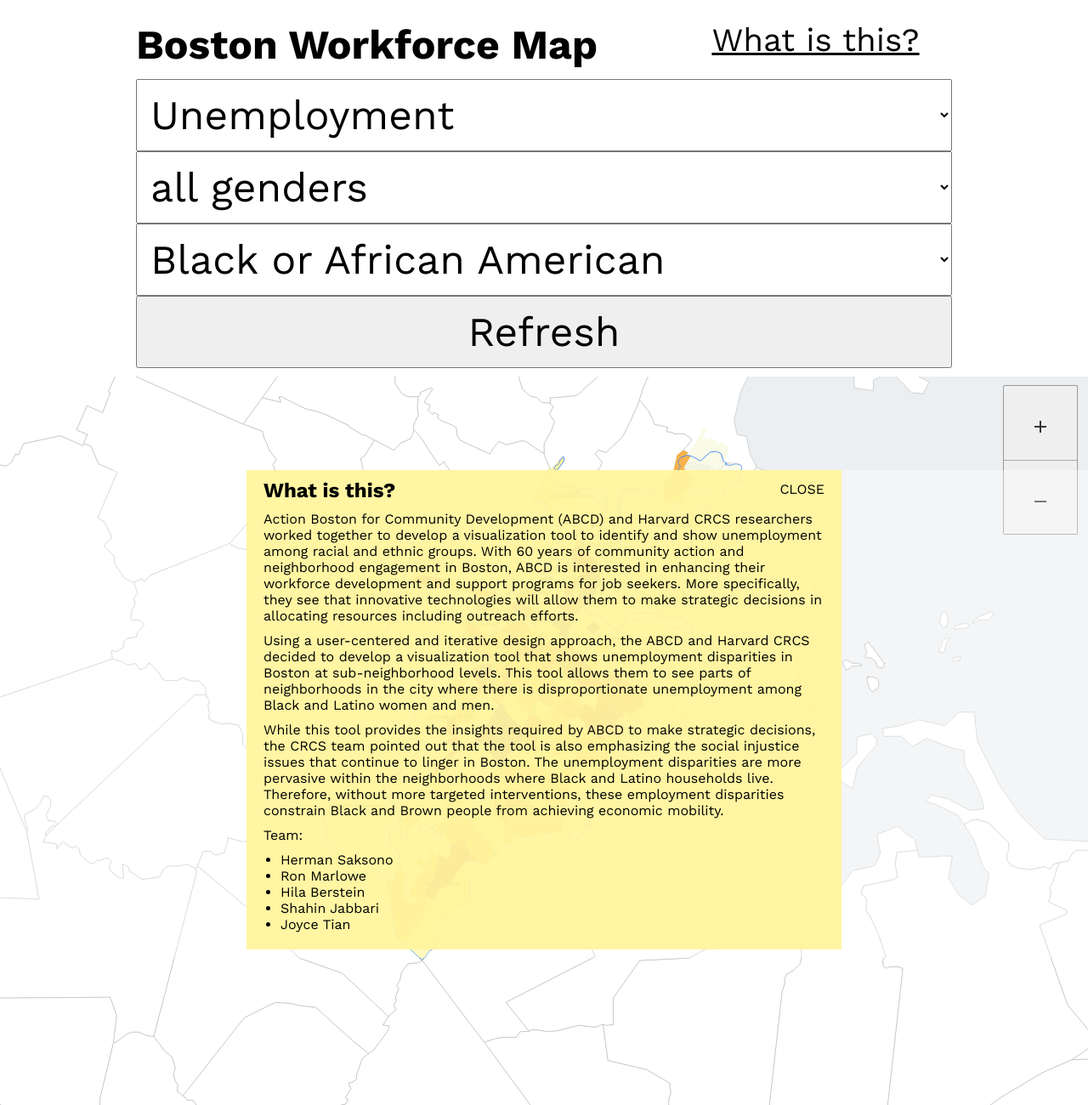
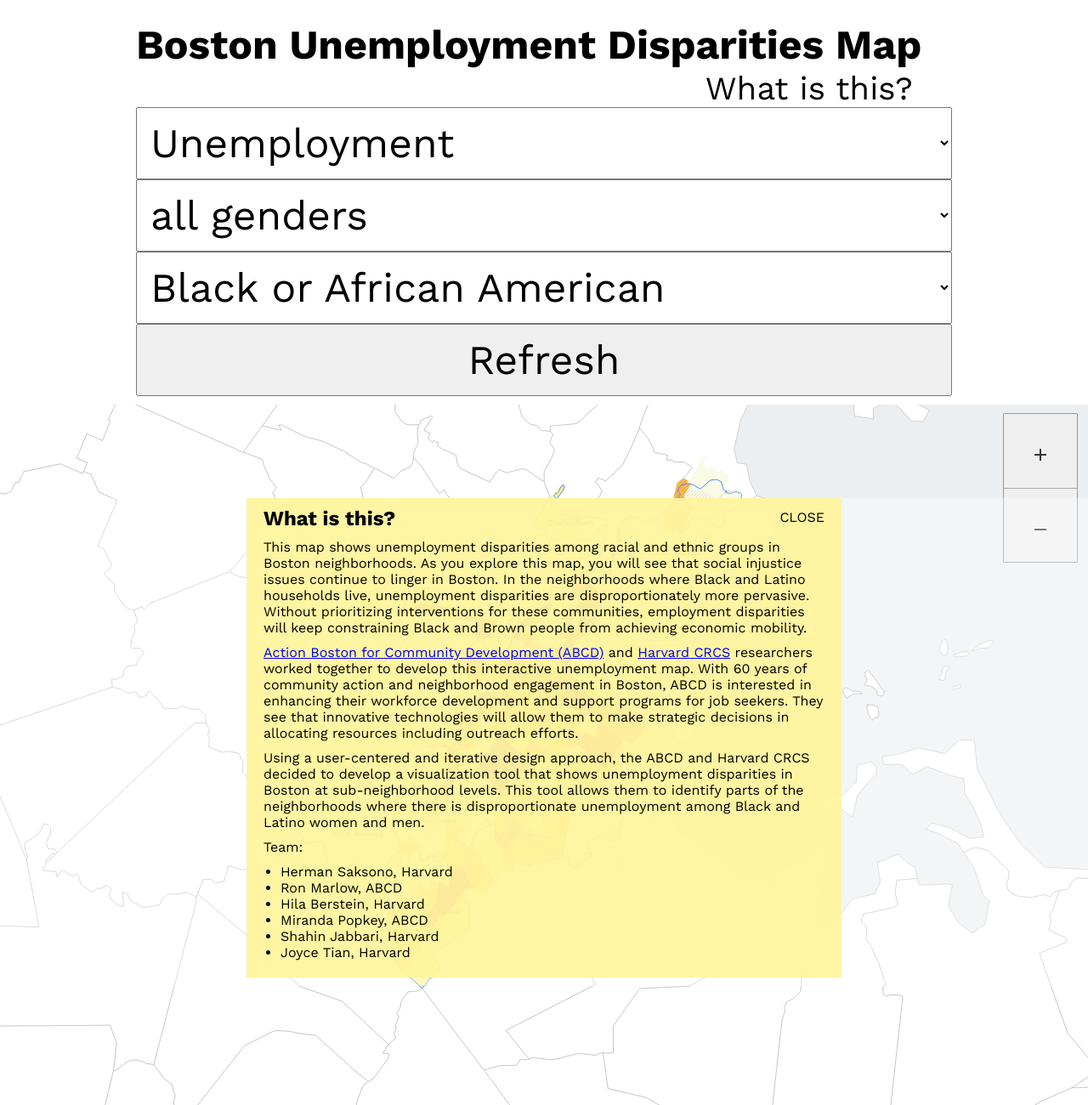
Before and after one commit to hermansaksono/boston_unemployment_vis, a plain HTML site: page index.html in a window 1280 px wide. Shown: the top 1300 px of the page at 85% size. Drawn offline with nearby package versions, Linux system fonts and the light colour scheme.

Commit message:
change the text of the about box

```diff
--- a/index.html
+++ b/index.html
@@ -15,7 +15,7 @@
 <body>
     <header>
         <section class="mapFilter">
-            <h1>Boston Workforce Map <span class="about"><a href="#" id="whatIsThisButton">What is this?</a></span></h1>
+            <h1>Boston Unemployment Disparities Map <span class="about"><a href="#" id="whatIsThisButton">What is this?</a></span></h1>
             <select id="selectDataType">
                 <option value="unemployment">Unemployment</option>
                 <option value="not_in_labor_force">Not participating in labor force</option>
@@ -43,21 +43,21 @@
                 <h2>What is this?</h2>
                 <a href="#" id="aboutCloseButton" class="closeButton">Close</a>
                 <p>
-                    Action Boston for Community Development (ABCD) and Harvard CRCS researchers worked together to develop a visualization tool to identify and show unemployment among racial and ethnic groups. With 60 years of community action and neighborhood engagement in Boston, ABCD is interested in enhancing their workforce development and support programs for job seekers. More specifically, they see that innovative technologies will allow them to make strategic decisions in allocating resources including outreach efforts.
+                    This map shows unemployment disparities among racial and ethnic groups in Boston neighborhoods. As you explore this map, you will see that social injustice issues continue to linger in Boston. In the neighborhoods where Black and Latino households live, unemployment disparities are disproportionately more pervasive. Without prioritizing interventions for these communities, employment disparities will keep constraining Black and Brown people from achieving economic mobility.</p>
+                <p>
+                    <a href="https://bostonabcd.org/">Action Boston for Community Development (ABCD)</a> and <a href="https://crcs.seas.harvard.edu/">Harvard CRCS</a> researchers worked together to develop this interactive unemployment map. With 60 years of community action and neighborhood engagement in Boston, ABCD is interested in enhancing their workforce development and support programs for job seekers. They see that innovative technologies will allow them to make strategic decisions in allocating resources including outreach efforts.
                 </p>
                 <p>
-                    Using a user-centered and iterative design approach, the ABCD and Harvard CRCS decided to develop a visualization tool that shows unemployment disparities in Boston at sub-neighborhood levels. This tool allows them to see parts of neighborhoods in the city where there is disproportionate unemployment among Black and Latino women and men.
-                </p>
-                <p>
-                    While this tool provides the insights required by ABCD to make strategic decisions, the CRCS team pointed out that the tool is also emphasizing the social injustice issues that continue to linger in Boston. The unemployment disparities are more pervasive within the neighborhoods where Black and Latino households live. Therefore, without more targeted interventions, these employment disparities constrain Black and Brown people from achieving economic mobility.
+                    Using a user-centered and iterative design approach, the ABCD and Harvard CRCS decided to develop a visualization tool that shows unemployment disparities in Boston at sub-neighborhood levels. This tool allows them to identify parts of the neighborhoods where there is disproportionate unemployment among Black and Latino women and men.
                 </p>
                 <p>Team:</p>
                 <ul>
-                    <li>Herman Saksono</li>
-                    <li>Ron Marlowe</li>
-                    <li>Hila Berstein</li>
-                    <li>Shahin Jabbari</li>
-                    <li>Joyce Tian</li>
+                    <li>Herman Saksono, Harvard</li>
+                    <li>Ron Marlow, ABCD</li>
+                    <li>Hila Berstein, Harvard</li>
+                    <li>Miranda Popkey, ABCD</li>
+                    <li>Shahin Jabbari, Harvard</li>
+                    <li>Joyce Tian, Harvard</li>
                 </ul>
             </div>
         </div>
--- a/static/styles/main.css
+++ b/static/styles/main.css
@@ -44,11 +44,12 @@
         font-size: 0.8em;
         font-weight: normal !important;
         float: right;
-        margin: 0 1em 0 0;
+        margin: 0 1.2em 0 0;
     }
 
     header h1 .about a {
         color: #000000;
+        text-decoration: none;
     }
 
     header section.mapFilter {
```
